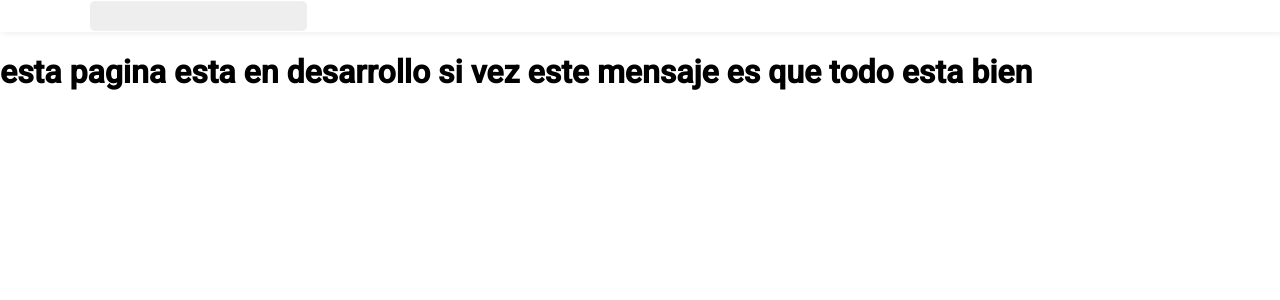
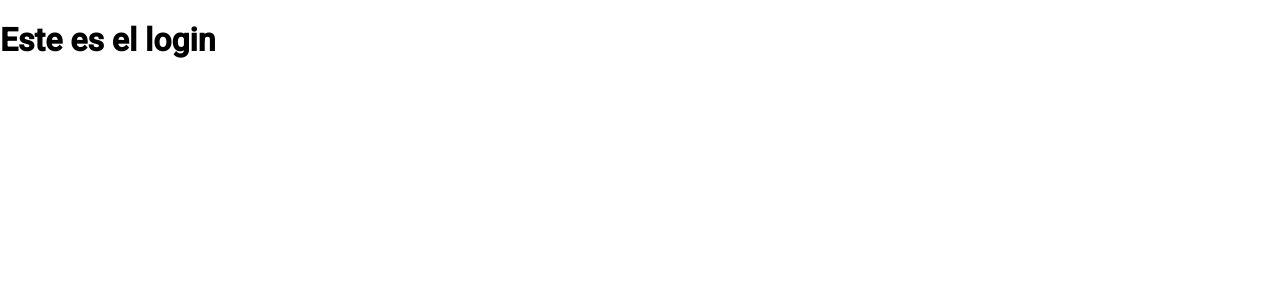
Before and after one commit to escuelavirtual/frontend, a React (Create React App) app: page /login in a window 1280 px wide. Shown: the top 300 px of the page. Built offline with nearby package versions, Linux system fonts and the light colour scheme.

Commit message:
creando las rutas home y login

```diff
--- a/src/components/App/App.tsx
+++ b/src/components/App/App.tsx
@@ -1,16 +1,15 @@
 import React from "react";
-import "./style.scss";
-import Navigation from "../navigation/index";
+import { BrowserRouter as Router, Route, Link } from "react-router-dom";
+import Home from "../../routes/home/index";
+import Login from "../../routes/login";
 
 function App(): JSX.Element {
   return (
-    <div>
-      <Navigation />
-      <h1>
-        esta pagina esta en desarrollo si vez este mensaje es que todo esta bien
-      </h1>
-    </div>
-  );
+    <Router>
+      <Route exact path="/" component={Home} />
+      <Route exact path="/login" component={Login} />
+    </Router>
+  )
 }
 
 export default App;
--- /dev/null
+++ b/src/routes/home/index.tsx
@@ -0,0 +1,10 @@
+import React from "react";
+import Navigation from "../../components/navigation/index";
+
+const Home = () => {
+  return (
+    <Navigation />
+  )
+}
+
+export default Home;
--- /dev/null
+++ b/src/routes/login/index.tsx
@@ -0,0 +1,9 @@
+import React from "react";
+
+const Login = () => {
+  return (
+    <h1>Este es el login</h1>
+  )
+}
+
+export default Login;
```
